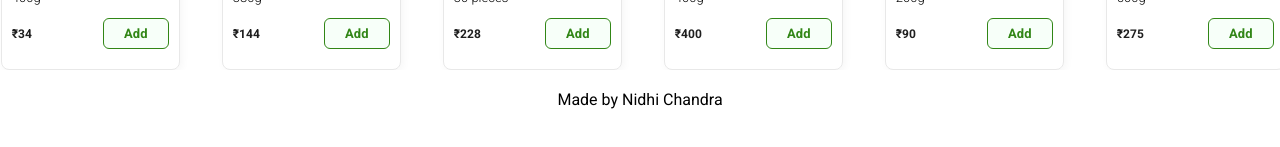
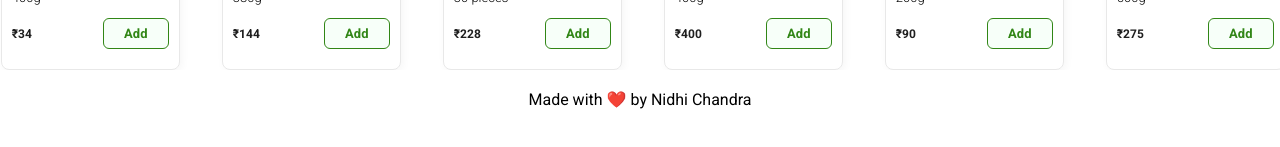
Before and after one commit to nidhichandra17/-Everything-delivered-in-minutes-Blinkit, a plain HTML site: page index.html in a window 1280 px wide. Shown: the part 637-784 px from the top of the page. Drawn offline with Linux system fonts and the light colour scheme; files whose address does not match are found by name.

Commit message:
Update index.html

```diff
--- a/index.html
+++ b/index.html
@@ -320,7 +320,7 @@
          </div>
     </main>
     <footer>
-        Made by Nidhi Chandra
+        Made with ❤️ by Nidhi Chandra
     </footer>
     <script src="https://cdnjs.cloudflare.com/ajax/libs/font-awesome/6.4.0/js/all.min.js" integrity="sha512-fD9DI5bZwQxOi7MhYWnnNPlvXdp/2Pj3XSTRrFs5FQa4mizyGLnJcN6tuvUS6LbmgN1ut+XGSABKvjN0H6Aoow==" crossorigin="anonymous" referrerpolicy="no-referrer"></script>
 </body>
```
